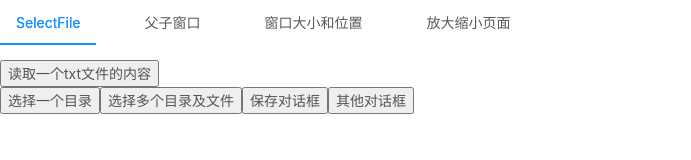
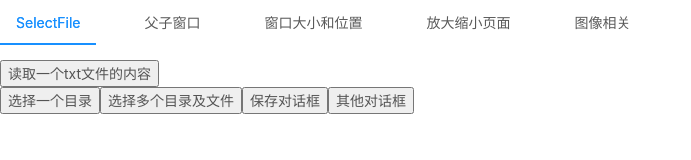
Before and after one commit to okuc/-react-typescript-electron, a React (Create React App) app: page / in a window 1280 px wide. Shown: the top 160 px of the page, without its empty margins (0-691 px from the left). Built offline with nearby package versions, Linux system fonts and the light colour scheme.

Commit message:
拖拽图片到界面上，可进行预览

```diff
--- a/main.js
+++ b/main.js
@@ -29,6 +29,7 @@ function createWindow() {
     webPreferences: {
       nodeIntegration: true,
       //preload: path.join(__dirname, "preload.js"),
+      webSecurity: false,//关闭安全设置，方便上传显示本地图片
     },
     show: false, //默认不显示
   };
--- a/src/Tabs.tsx
+++ b/src/Tabs.tsx
@@ -6,6 +6,7 @@ import SelectFile from './compments/SelectFile';
 import App from './compments/App';
 import Window  from './compments/MyWindow'
 import ZoomPage  from './compments/ZoomPage'
+import PreImg  from './compments/PreImg'
 
 
 const { TabPane } = Tabs;
@@ -28,6 +29,9 @@ return (
     <TabPane tab="放大缩小页面" key="4">
       <ZoomPage></ZoomPage>
     </TabPane>
+    <TabPane tab="图像相关" key="5">
+      <PreImg></PreImg>
+    </TabPane>
   </Tabs>
 );
 }
```
